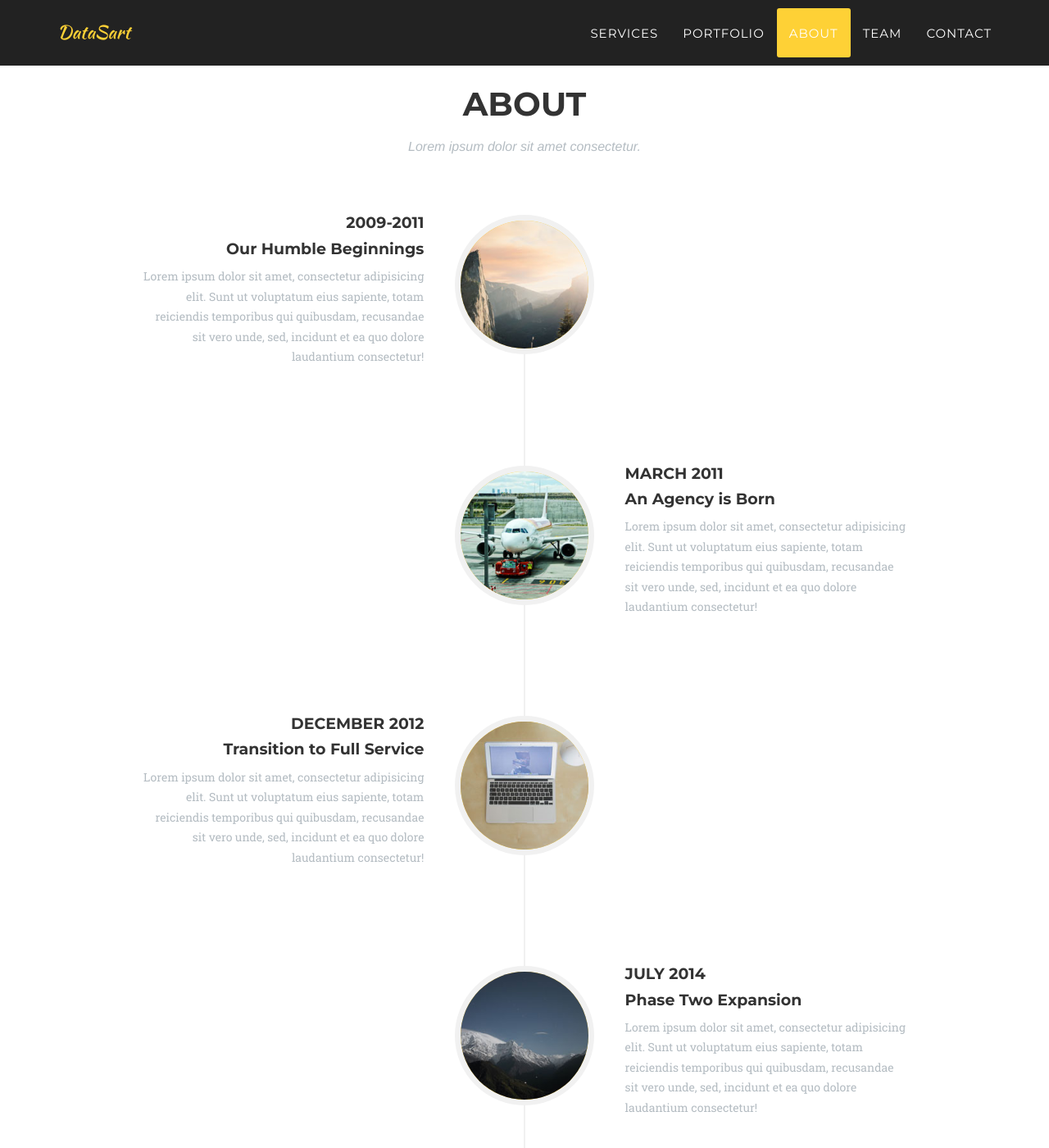
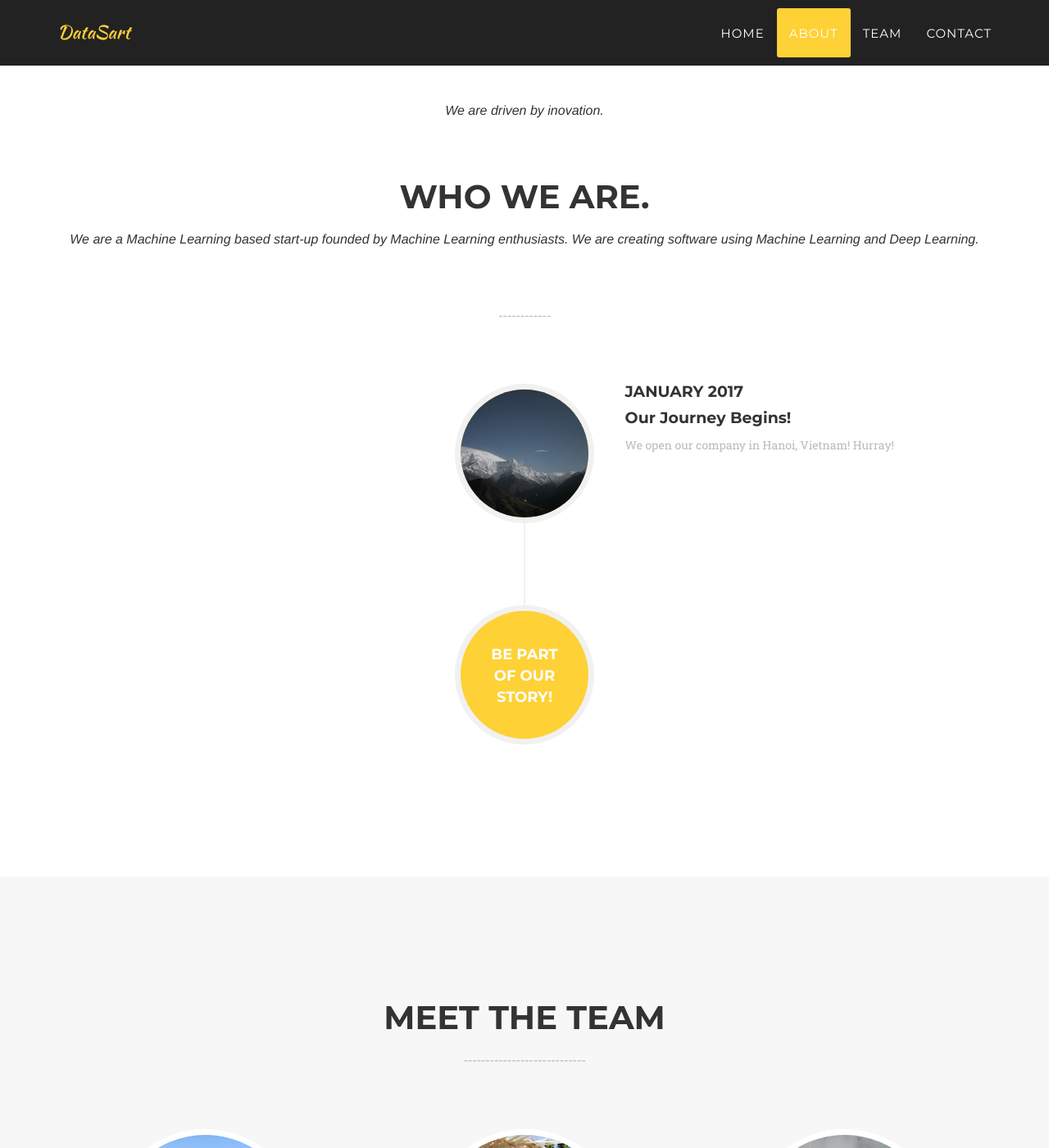
Before and after one commit to datasart/datasart.github.io, a Jekyll site: the page built from index.html, in a window 1280 px wide and 1400 px high, scrolled down 803 px. Shown: the whole window at 82% size. Built offline with Jekyll 4.4.1, drawn with Linux system fonts in a browser that asks for light colours; some web fonts are replaced.

Commit message:
Update navigation and about.

```diff
--- a/_includes/about.html
+++ b/_includes/about.html
@@ -3,66 +3,26 @@
         <div class="container">
             <div class="row">
                 <div class="col-lg-12 text-center">
-                    <h2 class="section-heading">About</h2>
-                    <h3 class="section-subheading text-muted">Lorem ipsum dolor sit amet consectetur.</h3>
+                    <h3 class="section-subheading">We are driven by inovation.
+                    <h2 class="section-heading">Who We Are.</h2>
+                    <h3 class="section-subheading">We are a Machine Learning based start-up founded by Machine Learning enthusiasts. We are creating software using Machine Learning and Deep Learning.</h3>
+                    <h3 class="section-subheading text-muted">------------</h3>
                 </div>
             </div>
             <div class="row">
                 <div class="col-lg-12">
                     <ul class="timeline">
-                        <li>
-                            <div class="timeline-image">
-                                <img class="img-circle img-responsive" src="img/about/1.jpg" alt="">
-                            </div>
-                            <div class="timeline-panel">
-                                <div class="timeline-heading">
-                                    <h4>2009-2011</h4>
-                                    <h4 class="subheading">Our Humble Beginnings</h4>
-                                </div>
-                                <div class="timeline-body">
-                                    <p class="text-muted">Lorem ipsum dolor sit amet, consectetur adipisicing elit. Sunt ut voluptatum eius sapiente, totam reiciendis temporibus qui quibusdam, recusandae sit vero unde, sed, incidunt et ea quo dolore laudantium consectetur!</p>
-                                </div>
-                            </div>
-                        </li>
-                        <li class="timeline-inverted">
-                            <div class="timeline-image">
-                                <img class="img-circle img-responsive" src="img/about/2.jpg" alt="">
-                            </div>
-                            <div class="timeline-panel">
-                                <div class="timeline-heading">
-                                    <h4>March 2011</h4>
-                                    <h4 class="subheading">An Agency is Born</h4>
-                                </div>
-                                <div class="timeline-body">
-                                    <p class="text-muted">Lorem ipsum dolor sit amet, consectetur adipisicing elit. Sunt ut voluptatum eius sapiente, totam reiciendis temporibus qui quibusdam, recusandae sit vero unde, sed, incidunt et ea quo dolore laudantium consectetur!</p>
-                                </div>
-                            </div>
-                        </li>
-                        <li>
-                            <div class="timeline-image">
-                                <img class="img-circle img-responsive" src="img/about/3.jpg" alt="">
-                            </div>
-                            <div class="timeline-panel">
-                                <div class="timeline-heading">
-                                    <h4>December 2012</h4>
-                                    <h4 class="subheading">Transition to Full Service</h4>
-                                </div>
-                                <div class="timeline-body">
-                                    <p class="text-muted">Lorem ipsum dolor sit amet, consectetur adipisicing elit. Sunt ut voluptatum eius sapiente, totam reiciendis temporibus qui quibusdam, recusandae sit vero unde, sed, incidunt et ea quo dolore laudantium consectetur!</p>
-                                </div>
-                            </div>
-                        </li>
                         <li class="timeline-inverted">
                             <div class="timeline-image">
                                 <img class="img-circle img-responsive" src="img/about/4.jpg" alt="">
                             </div>
                             <div class="timeline-panel">
                                 <div class="timeline-heading">
-                                    <h4>July 2014</h4>
-                                    <h4 class="subheading">Phase Two Expansion</h4>
+                                    <h4>January 2017</h4>
+                                    <h4 class="subheading">Our Journey Begins!</h4>
                                 </div>
                                 <div class="timeline-body">
-                                    <p class="text-muted">Lorem ipsum dolor sit amet, consectetur adipisicing elit. Sunt ut voluptatum eius sapiente, totam reiciendis temporibus qui quibusdam, recusandae sit vero unde, sed, incidunt et ea quo dolore laudantium consectetur!</p>
+                                    <p class="text-muted">We open our company in Hanoi, Vietnam! Hurray!</p>
                                 </div>
                             </div>
                         </li>
--- a/_includes/header.html
+++ b/_includes/header.html
@@ -19,10 +19,7 @@
                         <a href="#page-top"></a>
                     </li>
                     <li>
-                        <a class="page-scroll" href="#services">Services</a>
-                    </li>
-                    <li>
-                        <a class="page-scroll" href="#portfolio">Portfolio</a>
+                        <a class="page-scroll" href="#page-top">Home</a>
                     </li>
                     <li>
                         <a class="page-scroll" href="#about">About</a>
```
